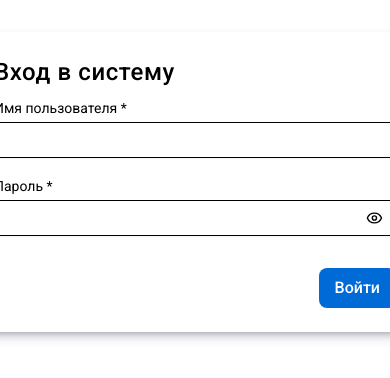
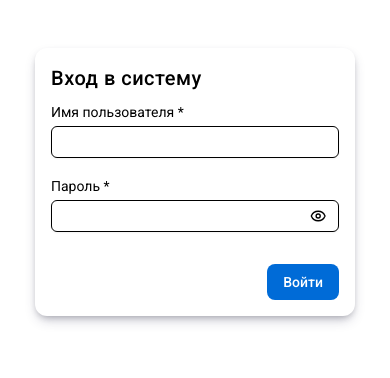
Before and after one commit to geku-io/tkd, a Next.js app in the folder frontend/: page /login in a window 390 px wide. Shown: the part 240-618 px from the top of the page. Built offline with nearby package versions, Linux system fonts and the light colour scheme; no server answers.

Commit message:
add: login page for mobile

```diff
--- a/frontend/app/globals.css
+++ b/frontend/app/globals.css
@@ -46,7 +46,7 @@ body {
       @apply text-3xl font-bold tracking-wide;
    }
    h2 {
-      @apply text-2xl font-medium tracking-wide;
+      @apply sm:text-2xl text-xl font-medium tracking-wide;
    }
 
    input:-webkit-autofill {
--- a/frontend/components/UI/buttons/ActionButton.tsx
+++ b/frontend/components/UI/buttons/ActionButton.tsx
@@ -24,7 +24,7 @@ const ActionButton = ({
          type="button"
          onClick={action}
          className={cn(
-            " transition-colors text-white",
+            "transition-colors text-white",
             { "bg-blue-accent hover:bg-blue-accent/80": btnType === "blue" },
             { "bg-red-accent hover:bg-red-accent/80": btnType === "delete" },
             {
--- a/frontend/components/UI/buttons/button.tsx
+++ b/frontend/components/UI/buttons/button.tsx
@@ -19,7 +19,7 @@ const buttonVariants = cva(
             link: "text-primary underline-offset-4 hover:underline",
          },
          size: {
-            default: "h-9 px-4 py-2 has-[>svg]:px-3",
+            default: "sm:h-10 h-9 px-4 py-2 has-[>svg]:px-3",
             sm: "h-8 rounded-md gap-1.5 px-3 has-[>svg]:px-2.5",
             lg: "h-10 rounded-md px-6 has-[>svg]:px-4",
             icon: "size-9",
--- a/frontend/components/UI/form/SubmitButton.tsx
+++ b/frontend/components/UI/form/SubmitButton.tsx
@@ -21,19 +21,12 @@ const SubmitButton = ({
    className,
 }: IProps) => {
    const form = useFormContext();
-   const heightStyle = {
-      "h-10": size === "default",
-      "h-8 text-sm": size === "sm",
-      "h-12": size === "lg",
-      "size-9": size === "icon",
-      "size-8": size === "icon-sm",
-      "size-10": size === "icon-lg",
-   };
    return (
       <form.Subscribe selector={state => [state.canSubmit, state.isSubmitting]}>
          {([canSubmit, isSubmitting]) => (
             <ActionButton
-               className={cn("rounded-lg text-lg", heightStyle, className)}
+               size={size}
+               className={cn("rounded-lg sm:text-base text-sm", className)}
                action={() => {
                   form.handleSubmit();
                }}
--- a/frontend/components/UI/inputs/BaseFormInput.tsx
+++ b/frontend/components/UI/inputs/BaseFormInput.tsx
@@ -31,7 +31,7 @@ const BaseFormInput = ({ label, type, ref, ...rest }: IProps) => {
          </label>
          <div
             className={cn(
-               "w-full h-9 px-3 min-w-0 rounded-md border bg-transparent py-1 text-base shadow-xs transition-[color,box-shadow] outline-none focus-within:border-ring focus-within:ring-ring/50 focus-within:ring-[3px]",
+               "w-full sm:h-9 h-8 px-3 min-w-0 rounded-md border bg-transparent sm:py-1 text-base shadow-xs transition-[color,box-shadow] outline-none focus-within:border-ring focus-within:ring-ring/50 focus-within:ring-[3px]",
                {
                   "flex items-center justify-between gap-x-2":
                      type === "password",
@@ -44,7 +44,7 @@ const BaseFormInput = ({ label, type, ref, ...rest }: IProps) => {
          >
             <input
                ref={ref}
-               className="w-full text-base"
+               className="w-full h-full sm:text-base text-sm"
                type={
                   type === "password"
                      ? isShowPassword
--- a/frontend/components/screens/admin/users/UpdateUserModal.tsx
+++ b/frontend/components/screens/admin/users/UpdateUserModal.tsx
@@ -83,7 +83,6 @@ const UpdateUserModal = ({ isOpen, setIsOpen }: IModalProps) => {
    const closeCurrentModal = (
       e: React.MouseEvent<HTMLButtonElement, MouseEvent>
    ) => {
-      console.log(data);
       if (
          data &&
          (data.name !== form.state.values.name ||
--- a/frontend/components/screens/login/LoginPage.tsx
+++ b/frontend/components/screens/login/LoginPage.tsx
@@ -52,8 +52,8 @@ const LoginPage = () => {
    });
 
    return (
-      <div className="size-full flex items-center justify-center overflow-hidden">
-         <div className="min-w-[450px] bg-white border-none rounded-xl shadow-popover visible opacity-100 transition-opacity px-6 py-6">
+      <div className="size-full flex items-center justify-center overflow-hidden px-4">
+         <div className="max-sm:w-full max-sm:max-w-80 sm:min-w-[450px] bg-white border-none rounded-xl shadow-popover visible opacity-100 transition-opacity sm:p-6 p-4">
             <h2 className="mb-2">Вход в систему</h2>
             <form
                onSubmit={e => {
@@ -88,11 +88,7 @@ const LoginPage = () => {
                </div>
                <div className="w-full flex justify-end">
                   <form.AppForm>
-                     <form.SubmitButton
-                        title="Войти"
-                        size="default"
-                        className="text-base"
-                     />
+                     <form.SubmitButton title="Войти" size="default" />
                   </form.AppForm>
                </div>
             </form>
--- a/frontend/lib/verifySession.ts
+++ b/frontend/lib/verifySession.ts
@@ -19,7 +19,6 @@ export const verifySession = cache(async (): Promise<IAuthUser> => {
 
    try {
       if (API_INTERNAL_URL && NEXT_PUBLIC_API_URL) {
-         console.log("NICE!!!!");
          const url = API.VALIDATE.replace(
             NEXT_PUBLIC_API_URL,
             API_INTERNAL_URL
@@ -32,22 +31,17 @@ export const verifySession = cache(async (): Promise<IAuthUser> => {
             },
          });
 
-         console.log("PAYLOAD", payload);
-
          if (!payload.ok) {
-            console.log("NOT OK");
             redirect(ROUTES.LOGIN);
          }
 
          const result: IAuthUser = await payload.json();
-         console.log("RESULT: ", result);
 
          return result;
       } else {
          redirect(ROUTES.BASE);
       }
    } catch {
-      console.log("BIG ERROR");
       redirect(ROUTES.LOGIN);
    }
 });
```
Also changed, not shown: 2 other files (tests, documents, lock files or other folders).
